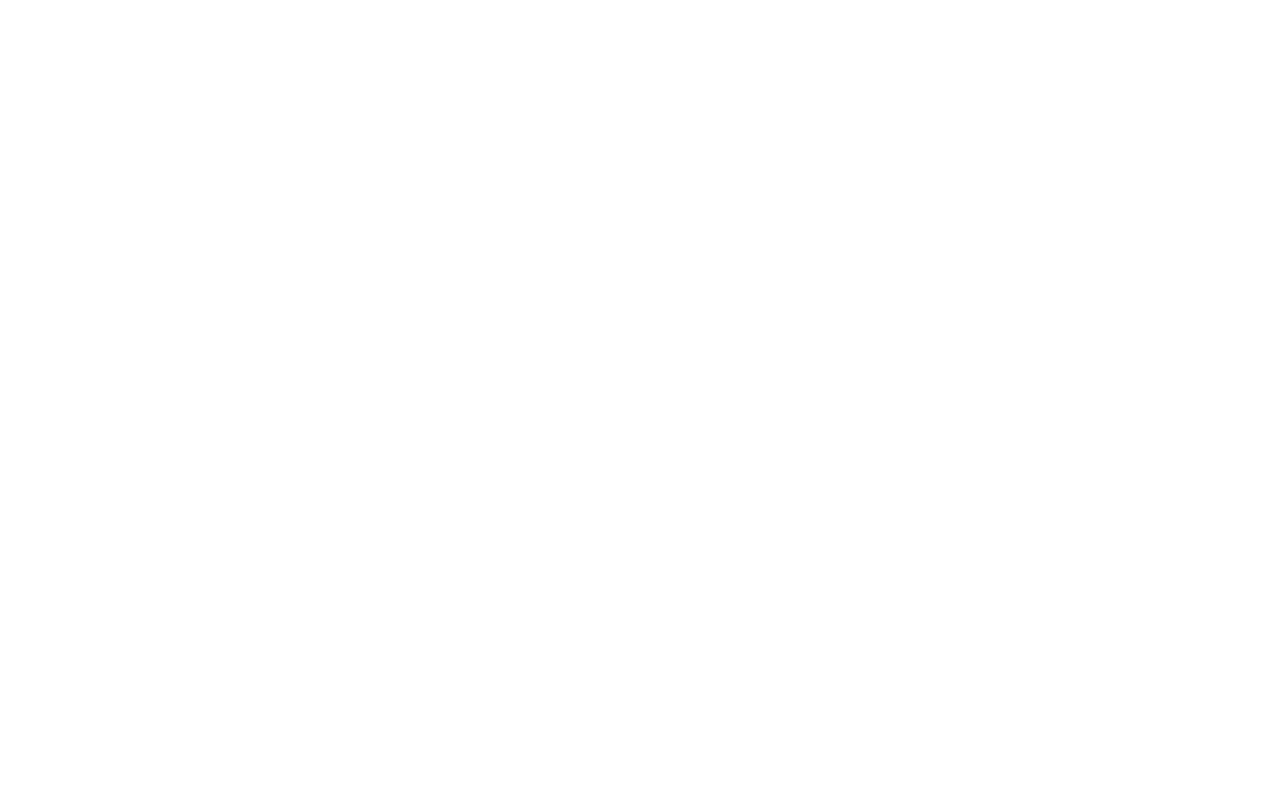
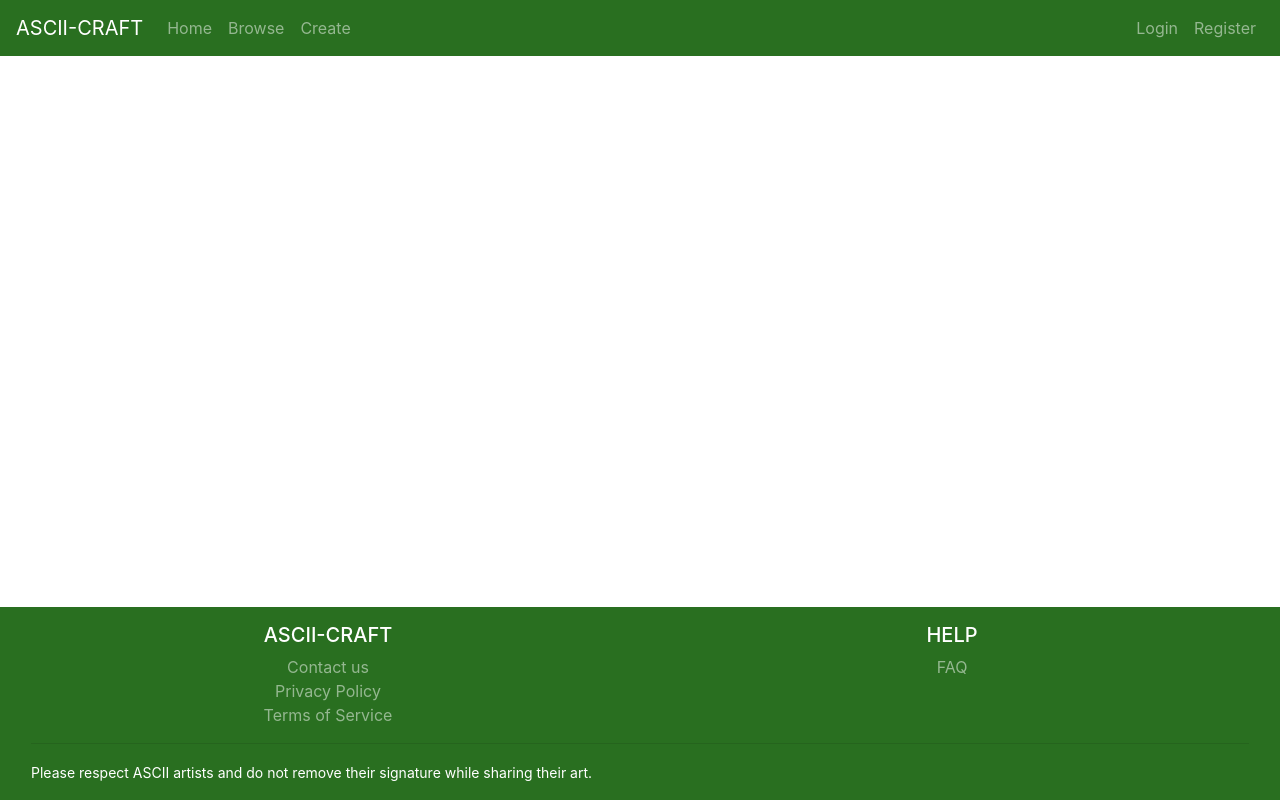
Before and after one commit to Hasnain123Raza/ASCII-Craft-Client, a React (Create React App) app: page / in a window 1280 px wide. Built offline with nearby package versions, Linux system fonts and the light colour scheme.

Commit message:
Added Header, Main, and Footer components

```diff
--- a/package.json
+++ b/package.json
@@ -4,9 +4,12 @@
   "private": true,
   "dependencies": {
     "@reduxjs/toolkit": "^1.5.1",
+    "bootstrap": "^4.6.0",
     "react": "^17.0.2",
+    "react-bootstrap": "^1.6.0",
     "react-dom": "^17.0.2",
     "react-redux": "^7.2.4",
+    "react-router-bootstrap": "^0.25.0",
     "react-router-dom": "^5.2.0",
     "react-scripts": "4.0.3"
   },
--- a/src/App.js
+++ b/src/App.js
@@ -1,3 +1,16 @@
+import Header from "./components/Header";
+import Main from "./components/Main";
+import Footer from "./components/Footer";
+
+import "./style.css";
+import "bootstrap/dist/css/bootstrap.min.css";
+
 export default function () {
-  return <div className="app"></div>;
+  return (
+    <div className="app d-flex flex-column" style={{ "min-height": "100vh" }}>
+      <Header />
+      <Main />
+      <Footer />
+    </div>
+  );
 }
--- a/src/components/Footer/index.js
+++ b/src/components/Footer/index.js
@@ -0,0 +1,46 @@
+import { Container, Row, Col } from "react-bootstrap";
+
+import "./style.css";
+
+export default function () {
+  return (
+    <div className="footer pbc p-3">
+      <Container fluid>
+        {/* Columns have extra divs to hold link items so that the link items don't span the entire width of the column. */}
+        <Row style={{ "text-align": "center" }}>
+          <Col md>
+            <h5>ASCII-CRAFT</h5>
+            <div className="d-flex flex-column">
+              <div>
+                <a className="px-2" href="#">
+                  Contact us
+                </a>
+              </div>
+              <div>
+                <a href="#">Privacy Policy</a>
+              </div>
+              <div>
+                <a href="#">Terms of Service</a>
+              </div>
+            </div>
+          </Col>
+          <Col md>
+            <h5>HELP</h5>
+            <div className="d-flex flex-column">
+              <div>
+                <a href="#">FAQ</a>
+              </div>
+            </div>
+          </Col>
+        </Row>
+
+        <hr />
+
+        <small>
+          Please respect ASCII artists and do not remove their signature while
+          sharing their art.
+        </small>
+      </Container>
+    </div>
+  );
+}
--- /dev/null
+++ b/src/components/Footer/style.css
@@ -0,0 +1,13 @@
+.footer {
+  color: #fff;
+}
+
+.footer a {
+  display: inline-block;
+  color: rgba(255, 255, 255, 0.5);
+}
+
+.footer a:hover {
+  color: rgba(255, 255, 255, 0.7);
+  text-decoration: none;
+}
--- a/src/components/Header/index.js
+++ b/src/components/Header/index.js
@@ -0,0 +1,19 @@
+import { Navbar, Nav } from "react-bootstrap";
+
+export default function () {
+  return (
+    <div className="header pbc">
+      <Navbar variant="dark">
+        <Navbar.Brand>ASCII-CRAFT</Navbar.Brand>
+        <Nav style={{ flex: 1 }}>
+          <Nav.Link>Home</Nav.Link>
+          <Nav.Link>Browse</Nav.Link>
+          <Nav.Link>Create</Nav.Link>
+
+          <Nav.Link className="ml-auto">Login</Nav.Link>
+          <Nav.Link>Register</Nav.Link>
+        </Nav>
+      </Navbar>
+    </div>
+  );
+}
--- a/src/components/Main/index.js
+++ b/src/components/Main/index.js
@@ -0,0 +1,3 @@
+export default function () {
+  return <div className="main" style={{ flex: 1 }}></div>;
+}
--- /dev/null
+++ b/src/style.css
@@ -0,0 +1,4 @@
+/* primary-background-color */
+.pbc {
+  background-color: #296f20;
+}
```
Also changed, not shown: 1 other file (tests, documents, lock files or other folders).
